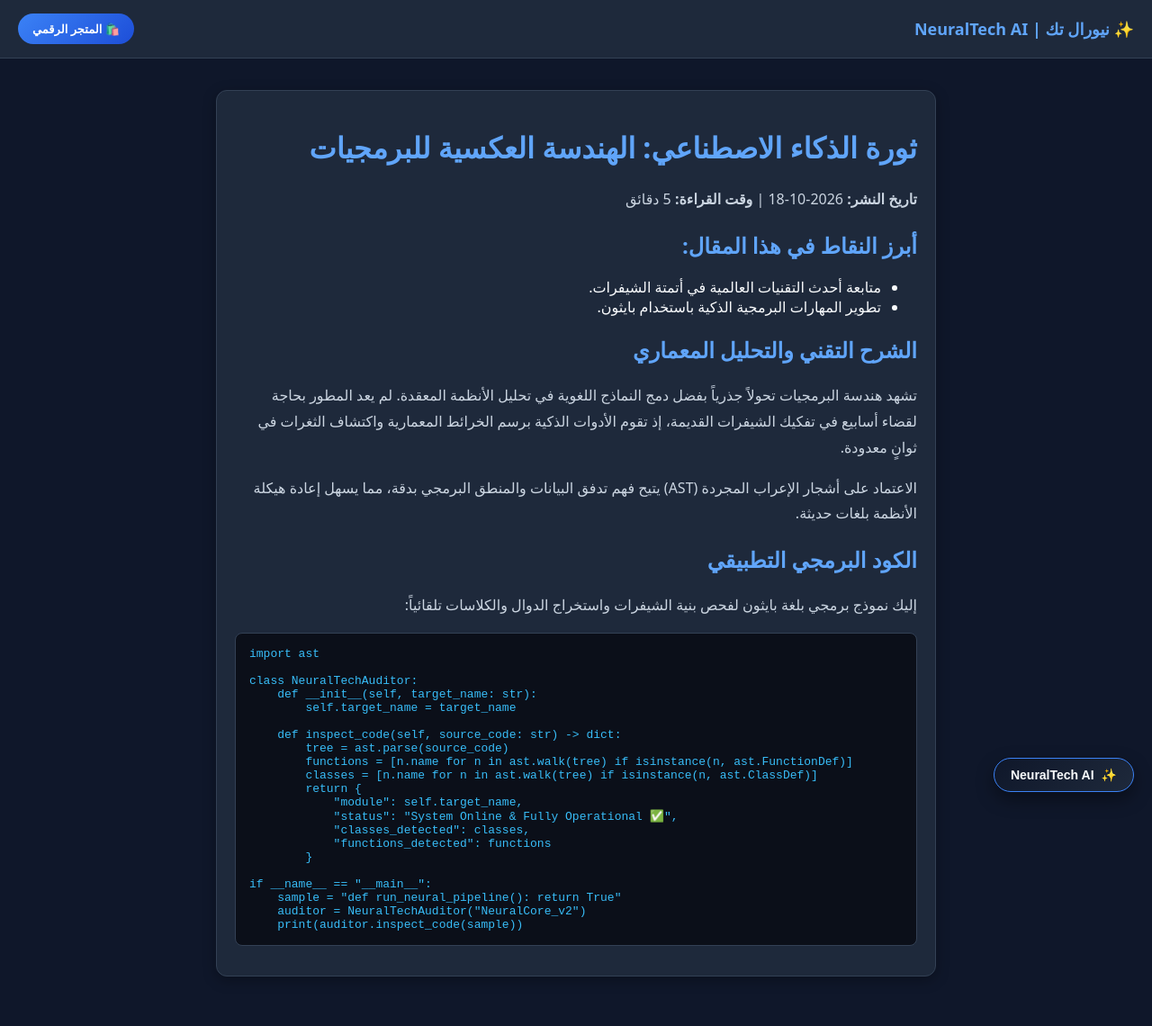
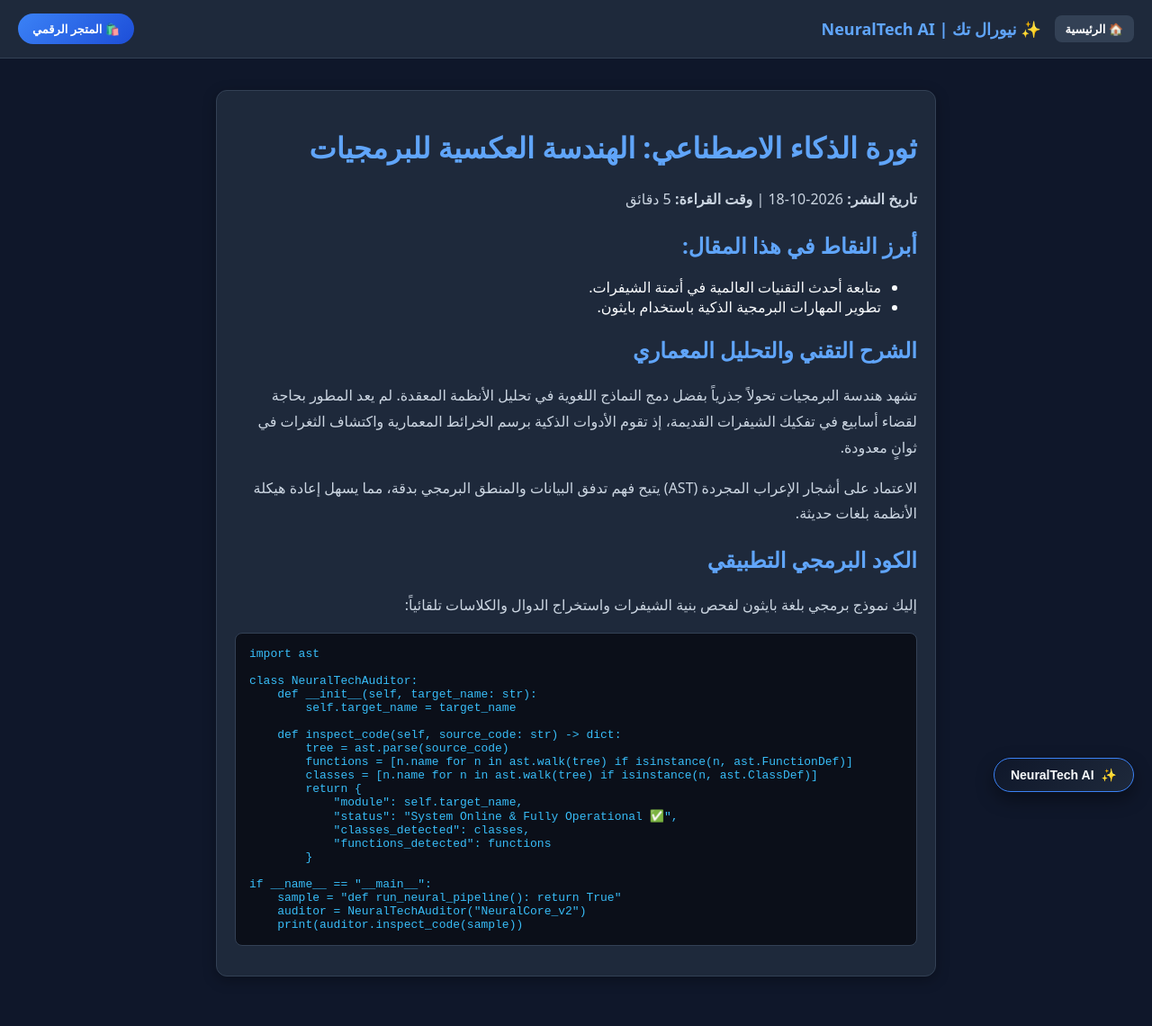
Before and after one commit to neuraltech-ai/Youstoredu, a Jekyll site: the page index.html, which Jekyll copies as it is, in a window 1280 px wide. Shown: the whole page at 90% size. Built offline with Jekyll 4.4.1, drawn with Linux system fonts in a browser that asks for light colours.

Commit message:
Add clear Home button to header for easy navigation

```diff
--- a/index.html
+++ b/index.html
@@ -19,7 +19,10 @@
 <body>
 
 <header>
-    <div class="logo">✨ نيورال تك | NeuralTech AI</div>
+    <div style="display: flex; align-items: center; gap: 15px;">
+        <a href="index.html" style="background: #334155; color: #fff; padding: 6px 12px; border-radius: 8px; text-decoration: none; font-size: 13px; font-weight: bold;">🏠 الرئيسية</a>
+        <div class="logo">✨ نيورال تك | NeuralTech AI</div>
+    </div>
     <a href="https://payhip.com/Youstor" target="_blank" class="btn-store" style="margin: 0; padding: 8px 16px; font-size: 13px;">🛍️ المتجر الرقمي</a>
 </header>
 
```
